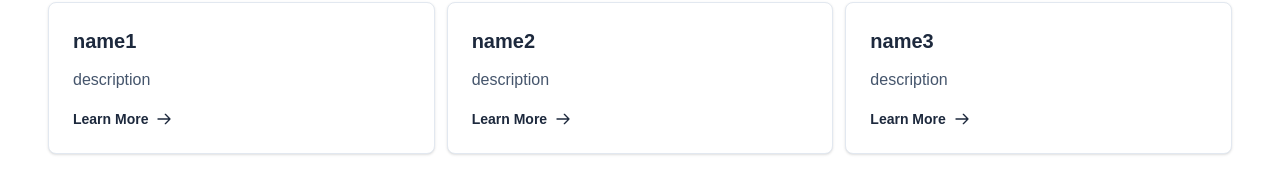
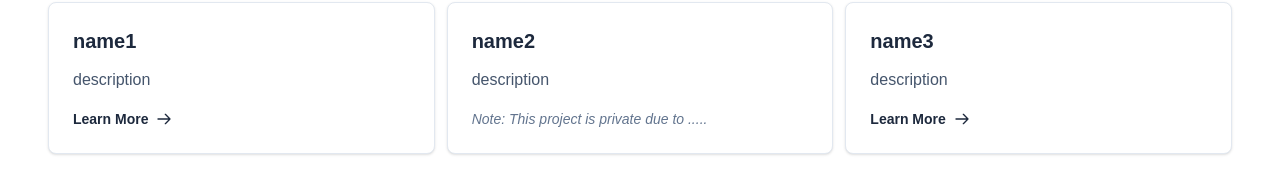
Before and after one commit to Otterboi/personal-portfolio, a Next.js app: page / in a window 1280 px wide. Shown: the part 934-1122 px from the top of the page. Built offline with nearby package versions, Linux system fonts and the light colour scheme.

Commit message:
added private repo checks if a repo is private for whatever reason the project list now supports this by displaying a message staying why its private

```diff
--- a/app/components/ProjectList.tsx
+++ b/app/components/ProjectList.tsx
@@ -2,9 +2,10 @@ type ProjectListProps = {
   name: string;
   description: string;
   link: string;
+  isPrivate: boolean;
 };
 
-export default function ProjectList({name, description, link}: ProjectListProps) {
+export default function ProjectList({name, description, link, isPrivate}: ProjectListProps) {
   return (
     <div className="relative flex flex-col my-3 bg-white shadow-sm border border-slate-200 p-4 sm:p-6 rounded-lg transition duration-300 ease-in-out hover:-translate-y-1 hover:scale-[1.02] w-full">
       <div className="flex items-center mb-3">
@@ -18,12 +19,18 @@ export default function ProjectList({name, description, link}: ProjectListProps)
       </p>
 
       <div className="mt-auto">
+        {!isPrivate ? (
           <a href={link}className="text-slate-800 font-semibold text-sm flex items-center hover:underline">
             Learn More
             <svg xmlns="http://www.w3.org/2000/svg" className="ml-2 h-4 w-4 flex-shrink-0" fill="none" viewBox="0 0 24 24" stroke="currentColor">
               <path strokeLinecap="round" strokeLinejoin="round" strokeWidth={2} d="M14 5l7 7m0 0l-7 7m7-7H3"/>
             </svg>
           </a>
+        ) : (
+          <p className="text-slate-500 text-sm italic">
+            Note: This project is private due to .....
+          </p>
+        )}
       </div>
     </div>
   );
--- a/app/dependencies/projects.json
+++ b/app/dependencies/projects.json
@@ -2,36 +2,43 @@
     {
         "project_name": "name1",
         "project_description": "description",
-        "project_link": "link"
+        "project_link": "link",
+        "isPrivate": false
     },
     {
         "project_name": "name2",
         "project_description": "description",
-        "project_link": "link"
+        "project_link": "link",
+        "isPrivate": true
     },
     {
         "project_name": "name3",
         "project_description": "description",
-        "project_link": "link"
+        "project_link": "link",
+        "isPrivate": false
     },
     {
         "project_name": "name4",
         "project_description": "description",
-        "project_link": "link"
+        "project_link": "link",
+        "isPrivate": false
     },
     {
         "project_name": "name5",
         "project_description": "description",
-        "project_link": "link"
+        "project_link": "link",
+        "isPrivate": false
     },
     {
         "project_name": "name6",
         "project_description": "description",
-        "project_link": "link"
+        "project_link": "link",
+        "isPrivate": false
     },
     {
         "project_name": "name7",
         "project_description": "description",
-        "project_link": "link"
+        "project_link": "link",
+        "isPrivate": false
     }
 ]
--- a/app/page.tsx
+++ b/app/page.tsx
@@ -38,6 +38,7 @@ export default function Home() {
                 name={project.project_name}
                 description={project.project_description}
                 link={project.project_link}
+                isPrivate={project.isPrivate}
                 />
               ))}
             </div>
```
Lines whose indentation alone changed are shown as unchanged.
